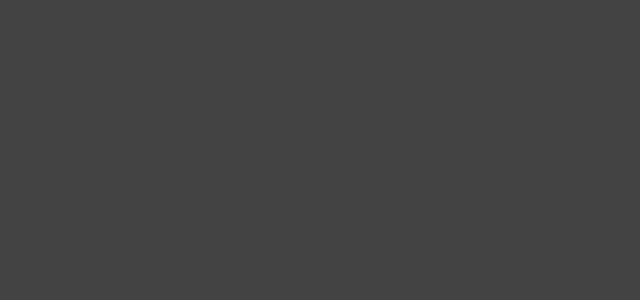
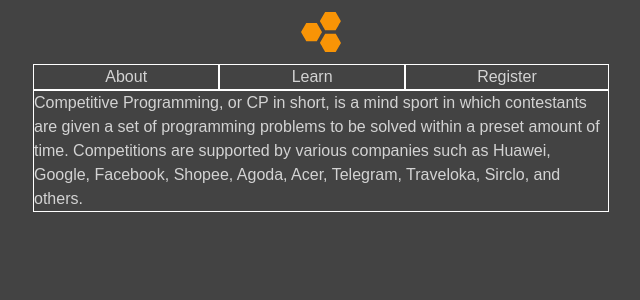
Before and after one commit to VioAlbert/jollybee-web, a Vue app: page / in a window 1280 px wide. Shown: the top 300 px of the page, without its empty margins (319-959 px from the left). Built offline with nearby package versions, Linux system fonts and the light colour scheme.

Commit message:
Add navigation bar and placeholder contents

```diff
--- a/src/App.vue
+++ b/src/App.vue
@@ -1,8 +1,42 @@
 <script setup lang="ts">
+  import HeaderBar from './components/HeaderBar.vue'
+  import AboutPage from './components/pages/AboutPage.vue'
+  import LearnPage from './components/pages/LearnPage.vue'
+  import RegisterPage from './components/pages/RegisterPage.vue'
+  import { ref, computed } from 'vue'
+
+  const pages = [
+    {
+      name: 'About',
+      component: AboutPage
+    },
+    {
+      name: 'Learn',
+      component: LearnPage
+    },
+    {
+      name: 'Register',
+      component: RegisterPage
+    },
+  ]
+
+  const pageItems = computed(() => {
+    return pages.map((e) => { return e.name })
+  })
+  const pageComponent = computed(() => {
+    return pages.map((e) => { return e.component })
+  })
+
+  const activePageIndex = ref(0)
 </script>
 
 <template>
-  <div>
+  <div class="container max-w-xl mx-auto">
+    <img src="./assets/logo_hexagon.svg" alt="" class="mx-auto my-3 h-10 block">
+    <HeaderBar :pages="pageItems" @change-page="(x) => activePageIndex = x" />
+    <div class="border border-white">
+      <component :is="pageComponent[activePageIndex]" />
+    </div>
   </div>
 </template>
 
--- /dev/null
+++ b/src/components/HeaderBar.vue
@@ -0,0 +1,18 @@
+<script setup lang="ts">
+  defineProps<{
+    pages: Array<String>
+  }>()
+</script>
+
+<template>
+  <div class="flex">
+    <button v-for="(page, index) in pages"
+      class="border border-white flex-grow text-center"
+      @click="$emit('changePage', index)">
+      {{page}}
+    </button>
+  </div>
+</template>
+
+<style scoped>
+</style>
--- /dev/null
+++ b/src/components/pages/AboutPage.vue
@@ -0,0 +1,5 @@
+<template>
+  <p>
+    Competitive Programming, or CP in short, is a mind sport in which contestants are given a set of programming problems to be solved within a preset amount of time. Competitions are supported by various companies such as Huawei, Google, Facebook, Shopee, Agoda, Acer, Telegram, Traveloka, Sirclo, and others.
+  </p>
+</template>
--- /dev/null
+++ b/src/components/pages/LearnPage.vue
@@ -0,0 +1,3 @@
+<template>
+  This is the Learn Page.
+</template>
--- /dev/null
+++ b/src/components/pages/RegisterPage.vue
@@ -0,0 +1,3 @@
+<template>
+  This is the Register Page.
+</template>
--- a/src/style.css
+++ b/src/style.css
@@ -7,4 +7,5 @@
 body {
   min-width: 360px;
   background-color: #434343;
+  color: lightgrey;
 }
--- a/tailwind.config.js
+++ b/tailwind.config.js
@@ -1,6 +1,8 @@
 /** @type {import('tailwindcss').Config} */
-module.exports = {
-  content: ["./src/**/*.{html,js}"],
+export default {
+  content: [
+    "./src/**/*.{js,ts,jsx,tsx,vue}",
+  ],
   theme: {
     extend: {},
   },
```
Also changed, not shown: src/assets/logo_hexagon.svg (added), src/components/PageController.vue (added).
